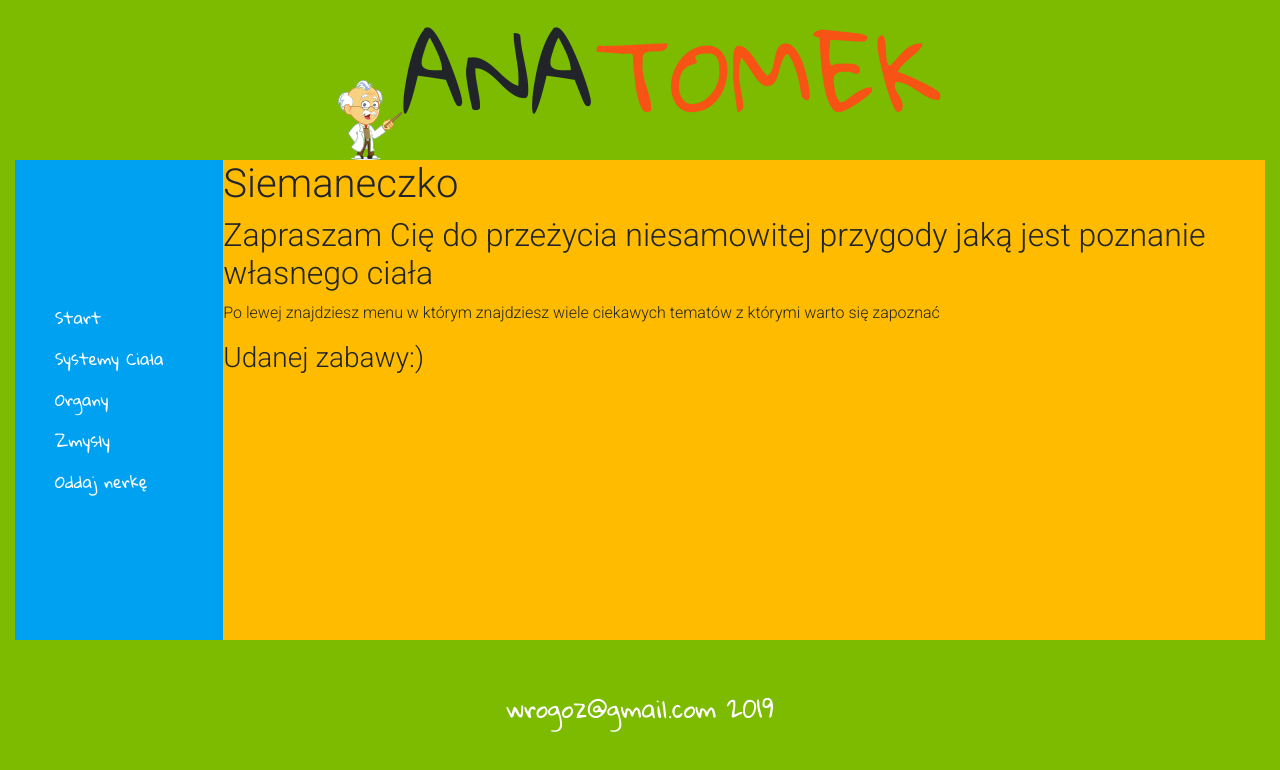
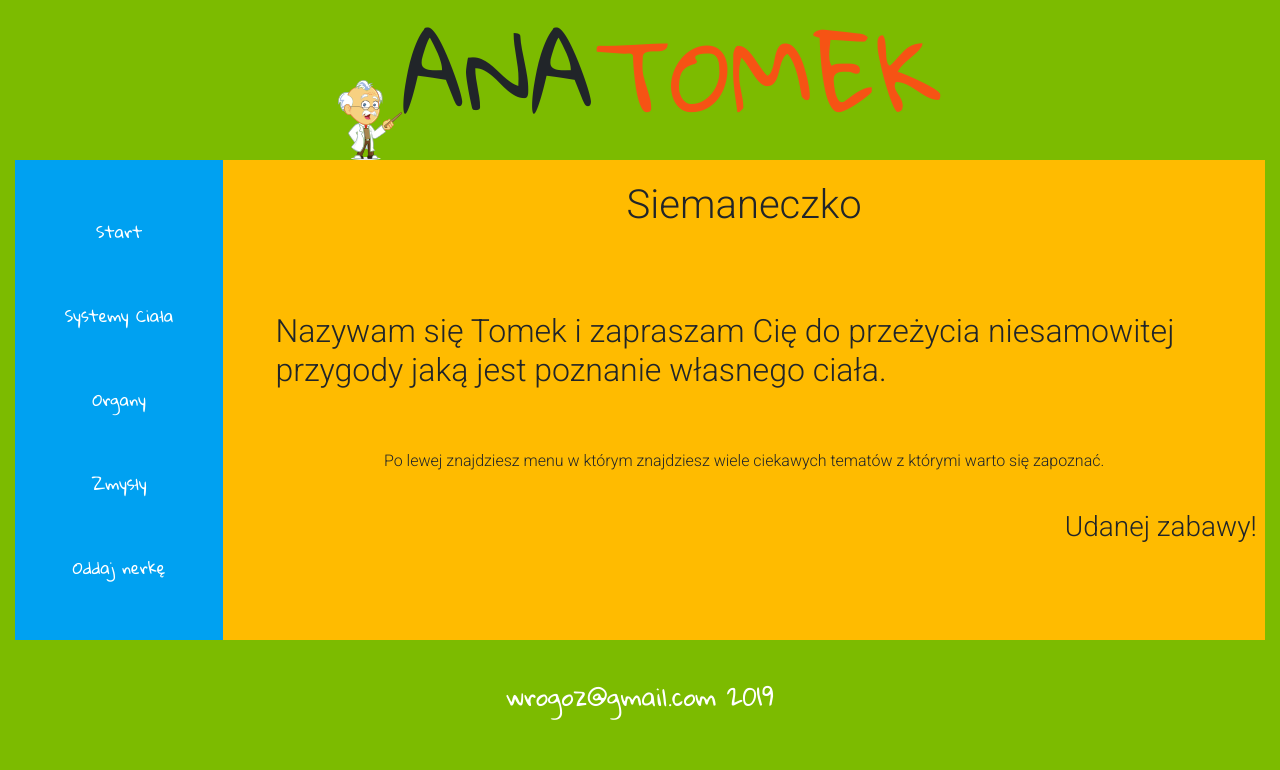
Before and after one commit to wrogoz/Anatomek, a React (Create React App) app: page / in a window 1280 px wide. Shown: the top 770 px of the page. Built offline with nearby package versions, Linux system fonts and the light colour scheme.

Commit message:
starter page css upgrade, navigation ul centered, footer padding corrections

```diff
--- a/src/components/MainBox/StartPage/start.js
+++ b/src/components/MainBox/StartPage/start.js
@@ -1,15 +1,15 @@
 import React from 'react'
 import { MDBCol, MDBRow} from "mdbreact";
-
+import './startPage.css'
 const Start = () => {
 
     return (
-        <MDBRow className="mainBox no-gutters">
-            <MDBCol md="12" >
+        <MDBRow className="mainBox no-gutters ">
+            <MDBCol md="12" className=" starter">
                <h1>Siemaneczko </h1>
-               <h2>Zapraszam Cię do przeżycia niesamowitej przygody jaką jest poznanie własnego ciała</h2>
-               <p>Po lewej znajdziesz menu w którym znajdziesz wiele ciekawych tematów z którymi warto się zapoznać</p>
-               <h3>Udanej zabawy:)</h3>
+               <h2>Nazywam się Tomek i zapraszam Cię do przeżycia niesamowitej przygody jaką jest poznanie własnego ciała.</h2>
+               <p>Po lewej znajdziesz menu w którym znajdziesz wiele ciekawych tematów z którymi warto się zapoznać.</p>
+               <h3>Udanej zabawy!</h3>
             </MDBCol>
         </MDBRow>
     )
--- /dev/null
+++ b/src/components/MainBox/StartPage/startPage.css
@@ -0,0 +1,17 @@
+.starter{
+    display:flex;
+    flex-direction: column;
+    align-items: center;
+    padding-top:2%;
+
+}
+.starter h1{
+    margin-bottom: 3%;
+}
+.starter h2{
+    padding:5%;
+}
+.starter h3{
+    margin-top:2%;
+    padding-left: 80%;
+}
--- a/src/components/footer/footer.css
+++ b/src/components/footer/footer.css
@@ -3,7 +3,8 @@
    justify-content:center;
    align-items: center;
     background-color: #7CBB00;
-    padding:4%;
+    padding:2%;
+    margin-top: 1%;
     font-family: 'Gloria Hallelujah', cursive;
     color:#fff;
     font-size:1.5rem;
--- a/src/components/nav/navigation.css
+++ b/src/components/nav/navigation.css
@@ -1,16 +1,17 @@
 
 li{
     list-style: none;
-    margin:5% 0;
+
 
 }
 ul#navBox{
-
+    padding:0;
+    margin:0;
     background-color: #00A1F1;
     display: flex;
     flex-direction: column;
-    align-items: flex-start;
-    justify-content: center;
+    align-items: center;
+    justify-content: space-evenly;
     flex-wrap:wrap;
      font-family: 'Gloria Hallelujah', cursive;
      font-size: 1rem;
--- a/src/style.css
+++ b/src/style.css
@@ -1,5 +1,6 @@
 body{
     background-color: #7CBB00;
+
 }
 a{
     color:#fff;
```
